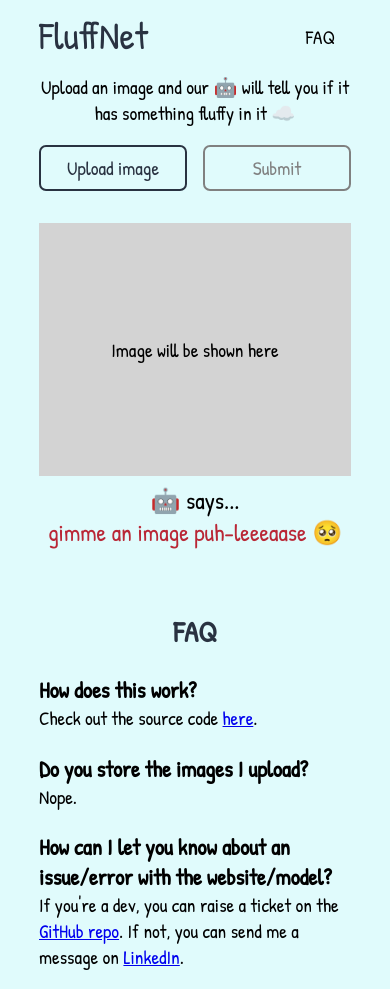
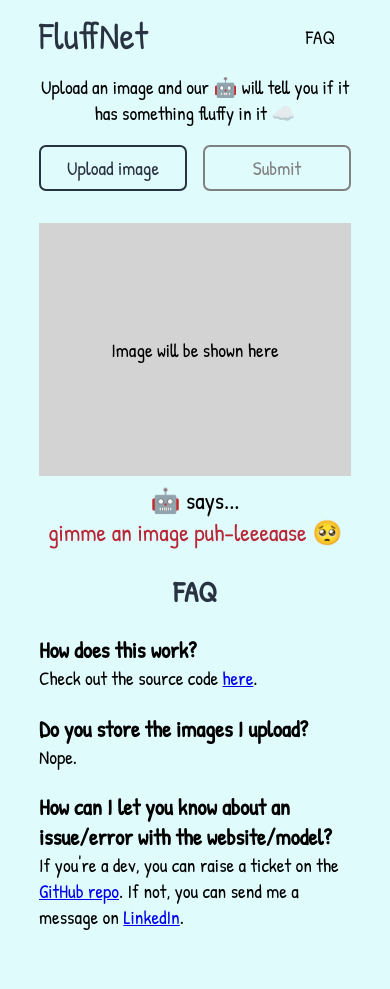
Before and after one commit to mihailthebuilder/fluffnet-front, a React (Create React App) app: page / in a window 390 px wide. After the commit the page ends 949 px from the top, so only its background shows below. Built offline with nearby package versions, Linux system fonts and the light colour scheme.

Commit message:
faq responsive

```diff
--- a/src/App.scss
+++ b/src/App.scss
@@ -199,4 +199,8 @@ header {
       }
     }
   }
+
+  #faq {
+    margin-top: 1rem;
+  }
 } ;
```
